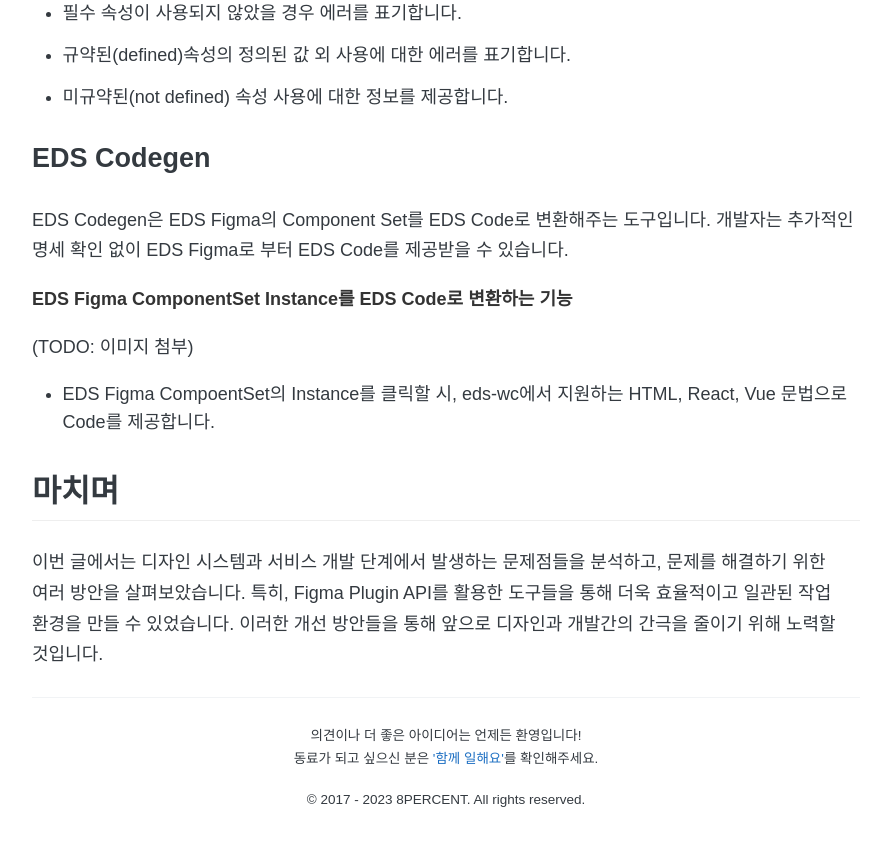
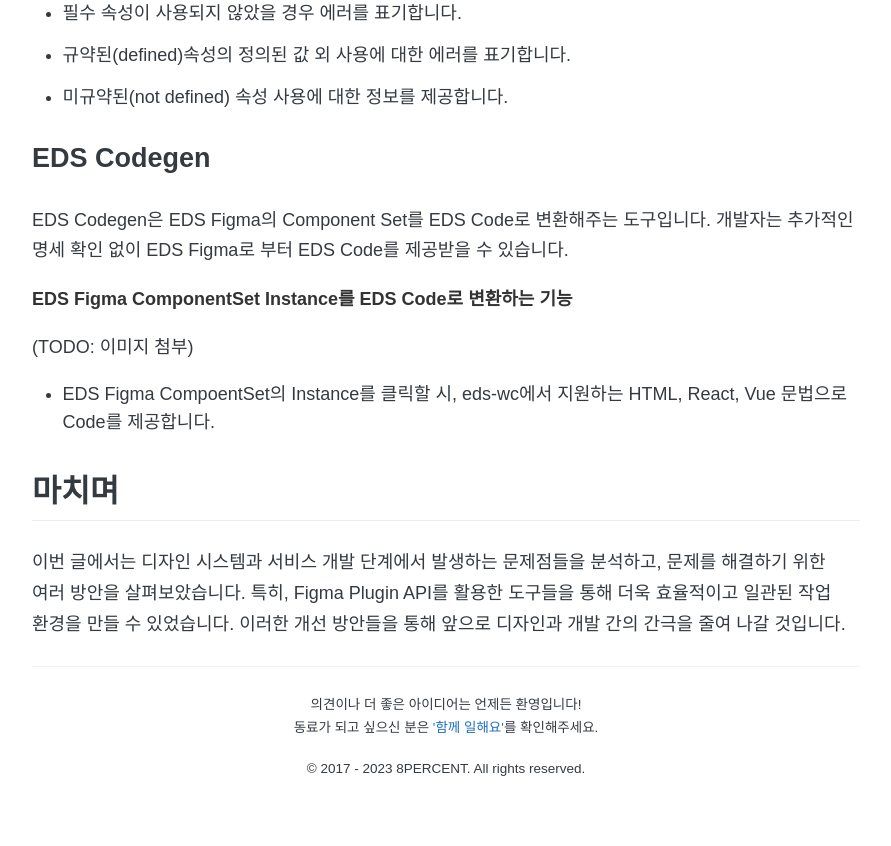
Before and after one commit to 8percent/8percent.github.io, a Jekyll site: the page built from _posts/2024-07-07-frontend-eds-improvement.md, in a window 1280 px wide and 900 px high, scrolled down 5938 px. Shown: the top 846 px of the window, without its empty margins (194-1085 px from the left). Built offline with Jekyll 4.4.1, drawn with Linux system fonts in a browser that asks for light colours; some web fonts are replaced; some of the changed text lies outside the part shown.

Commit message:
FIX: 쉬운 단어로 수정

```diff
--- a/_posts/2024-07-07-frontend-eds-improvement.md
+++ b/_posts/2024-07-07-frontend-eds-improvement.md
@@ -196,4 +196,4 @@
 
 ## 마치며
 
-이번 글에서는 디자인 시스템과 서비스 개발 단계에서 발생하는 문제점들을 분석하고, 문제를 해결하기 위한 여러 방안을 살펴보았습니다. 특히, Figma Plugin API를 활용한 도구들을 통해 더욱 효율적이고 일관된 작업 환경을 만들 수 있었습니다. 이러한 개선 방안들을 통해 앞으로 디자인과 개발간의 간극을 줄이기 위해 노력할 것입니다.
+이번 글에서는 디자인 시스템과 서비스 개발 단계에서 발생하는 문제점들을 분석하고, 문제를 해결하기 위한 여러 방안을 살펴보았습니다. 특히, Figma Plugin API를 활용한 도구들을 통해 더욱 효율적이고 일관된 작업 환경을 만들 수 있었습니다. 이러한 개선 방안들을 통해 앞으로 디자인과 개발 간의 간극을 줄여 나갈 것입니다.
```
Also changed, not shown: other parts of _posts/2024-07-07-frontend-eds-improvement.md (+1 -1 lines).
